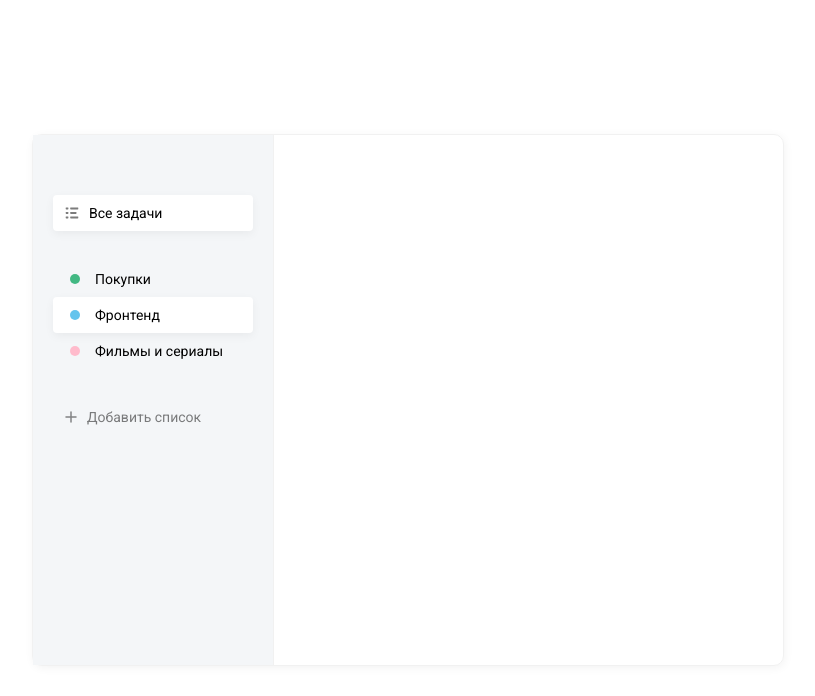
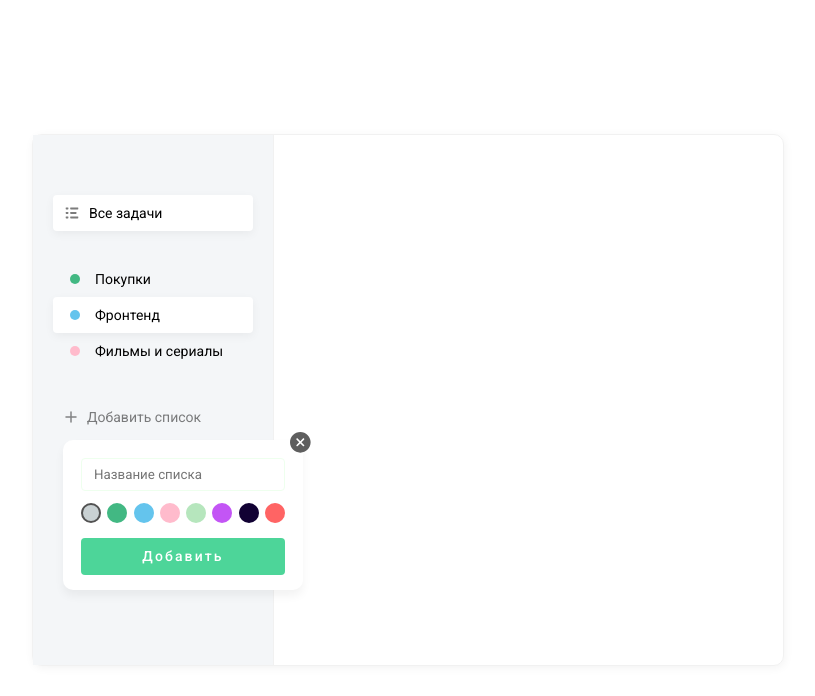
Before and after one commit to eastcriminal/reactjstodolist, a React (Create React App) app: page / in a window 1280 px wide. Both pictures are taken after a click on the item "Добавить список". Shown: the top 696 px of the page, without its empty margins (232-1047 px from the left). Built offline with nearby package versions, Linux system fonts and the light colour scheme.

Commit message:
make button "add list"

```diff
--- a/src/App.js
+++ b/src/App.js
@@ -1,5 +1,8 @@
 import React from 'react';
 import List from './components/List'
+import AddListButton from "./components/AddList";
+
+import DB from './assets/db.json';
 
 function App() {
   return (
@@ -27,7 +30,7 @@
                               0.743212 2.40001 1.24001 2.40001H2.86001C3.35681 2.40001 3.40001 1.99771 3.40001
                               1.50001C3.40001 1.00231 3.35681 0.600006 2.86001 0.600006Z" fill="#7C7C7C"
                         />
-                  </svg>,
+                      </svg>,
                   name: 'Все задачи',
                   active: true
                 }
@@ -36,33 +39,22 @@
           <List
               items={[
                 {
-                  color : 'green',
+                  color: 'green',
                   name: 'Покупки'
                 },
                 {
-                  color : 'blue',
+                  color: 'blue',
                   name: 'Фронтенд',
                   active: true
                 },
                 {
-                  color : 'pink',
+                  color: 'pink',
                   name: 'Фильмы и сериалы'
                 }
               ]}
-              isRemovable = {true}
+              isRemovable
           />
-          <List
-            items = {[
-              {
-                className: "list__add-button",
-                icon: <svg width="12" height="12" viewBox="0 0 12 12" fill="none" xmlns="http://www.w3.org/2000/svg">
-                  <path d="M6 1V11" stroke="#111" strokeWidth="1.5" strokeLinecap="round" strokeLinejoin="round"/>
-                  <path d="M1 6H11" stroke="#111" strokeWidth="1.5" strokeLinecap="round" strokeLinejoin="round"/>
-                </svg>,
-                name: 'Добавить список'
-              }
-            ]}
-          />
+          <AddListButton colors={DB.colors}/>
           <div className="todo__tasks">
 
           </div>
--- /dev/null
+++ b/src/assets/db.json
@@ -0,0 +1,173 @@
+{
+  "lists": [
+    {
+      "id": 1,
+      "name": "Продажи",
+      "colorId": 5
+    },
+    {
+      "id": 2,
+      "name": "Фронтенд",
+      "colorId": 4
+    },
+    {
+      "id": 3,
+      "name": "Фильмы и сериалы",
+      "colorId": 3
+    },
+    {
+      "id": 4,
+      "name": "Книги",
+      "colorId": 2
+    },
+    {
+      "id": 5,
+      "name": "Личное",
+      "colorId": 1
+    },
+    {
+      "name": "Спорт",
+      "colorId": 3,
+      "id": 6
+    },
+    {
+      "name": "Курс по ReactJS ToDo",
+      "colorId": 7,
+      "id": 7
+    }
+  ],
+  "tasks": [
+    {
+      "id": 1,
+      "listId": 2,
+      "text": "Изучить JavaScript",
+      "completed": true
+    },
+    {
+      "id": 2,
+      "listId": 2,
+      "text": "Изучить паттерны проектирования",
+      "completed": false
+    },
+    {
+      "id": 3,
+      "listId": 2,
+      "text": "ReactJS Hooks (useState, useReducer, useEffect и т.д.)",
+      "completed": true
+    },
+    {
+      "id": 4,
+      "listId": 2,
+      "text": "Redux (redux-observable, redux-saga)",
+      "completed": false
+    },
+    {
+      "listId": 2,
+      "text": "123",
+      "completed": true,
+      "id": 5
+    },
+    {
+      "listId": 1,
+      "text": "test",
+      "completed": false,
+      "id": 6
+    },
+    {
+      "listId": 1,
+      "text": "qweqwe",
+      "completed": false,
+      "id": 7
+    },
+    {
+      "listId": 1,
+      "text": "qweqwe",
+      "completed": true,
+      "id": 8
+    },
+    {
+      "listId": 1,
+      "text": "123",
+      "completed": false,
+      "id": 9
+    },
+    {
+      "listId": 4,
+      "text": "Купить 1984!",
+      "completed": true,
+      "id": 10
+    },
+    {
+      "listId": 2,
+      "text": "222",
+      "completed": true,
+      "id": 12
+    },
+    {
+      "listId": 7,
+      "text": "Сделали сайдбар",
+      "completed": true,
+      "id": 15
+    },
+    {
+      "listId": 7,
+      "text": "Сделали список задач",
+      "completed": true,
+      "id": 16
+    },
+    {
+      "listId": 7,
+      "text": "Сделали удаление и редактирование задач и списков",
+      "completed": true,
+      "id": 17
+    },
+    {
+      "listId": 8,
+      "text": "tttt",
+      "completed": false,
+      "id": 18
+    }
+  ],
+  "colors": [
+    {
+      "id": 1,
+      "hex": "#C9D1D3",
+      "name": "grey"
+    },
+    {
+      "id": 2,
+      "hex": "#42B883",
+      "name": "green"
+    },
+    {
+      "id": 3,
+      "hex": "#64C4ED",
+      "name": "blue"
+    },
+    {
+      "id": 4,
+      "hex": "#FFBBCC",
+      "name": "pink"
+    },
+    {
+      "id": 5,
+      "hex": "#B6E6BD",
+      "name": "lime"
+    },
+    {
+      "id": 6,
+      "hex": "#C355F5",
+      "name": "purple"
+    },
+    {
+      "id": 7,
+      "hex": "#110133",
+      "name": "black"
+    },
+    {
+      "id": 8,
+      "hex": "#FF6464",
+      "name": "red"
+    }
+  ]
+}
--- /dev/null
+++ b/src/components/AddList/AddListButton.scss
@@ -0,0 +1,45 @@
+.add-list {
+
+  &__popup {
+    width: 240px;
+    height: 150px;
+    background-color: #fff;
+    box-shadow: 0px 6px 10px rgba(0, 0, 0, 0.05);
+    border-radius: 10px;
+    padding: 18px;
+    box-sizing: border-box;
+    position: relative;
+    top: -25px;
+    left: 10px;
+
+    .button {
+      width: 100%;
+      margin-top: 15px;
+    }
+
+    &-close-btn {
+      position: absolute;
+      right: -8px;
+      top: -8px;
+      cursor: pointer;
+    }
+
+    &-colors {
+      display: flex;
+      justify-content: space-between;
+      margin-top: 12px;
+
+      .badge {
+        position: static;
+        width: 16px;
+        height: 16px;
+        cursor: pointer;
+        border: 2px solid transparent;
+
+        &.active {
+          border: 2px solid #525252;
+        }
+      }
+    }
+  }
+}
--- /dev/null
+++ b/src/components/AddList/index.jsx
@@ -0,0 +1,49 @@
+import React, {useState} from 'react';
+import List from "../List";
+import Badge from "../Badge"
+
+import closeSvg from '../../assets/img/close.svg'
+
+import './AddListButton.scss';
+
+const AddListButton = ({colors}) => {
+  const [visiblePopup, setVisiblePopup] =  useState(false);
+  const [selectedColor, selectColor] =  useState(colors[0].id);
+
+  console.log(selectedColor);
+
+  return (
+      <div className="add-list">
+        <List
+            onClick={() => setVisiblePopup(!visiblePopup)}
+            items={[
+              {
+                className: "list__add-button",
+                icon: <svg width="12" height="12" viewBox="0 0 12 12" fill="none" xmlns="http://www.w3.org/2000/svg">
+                  <path d="M6 1V11" stroke="#111" strokeWidth="1.5" strokeLinecap="round" strokeLinejoin="round"/>
+                  <path d="M1 6H11" stroke="#111" strokeWidth="1.5" strokeLinecap="round" strokeLinejoin="round"/>
+                </svg>,
+                name: 'Добавить список'
+              }
+            ]}
+        />
+        {visiblePopup && <div className="add-list__popup">
+          <img onClick={() => setVisiblePopup(false)} className="add-list__popup-close-btn" src={closeSvg} alt="Close button" />
+          <input className="field" type="text" placeholder="Название списка"/>
+          <div className="add-list__popup-colors">
+            {colors.map(color => (
+                <Badge
+                    onClick={() => selectColor(color.id)}
+                    key={color.id}
+                    color={color.name}
+                    className={selectedColor === color.id && 'active'}
+                />
+              ))}
+            </div>
+          <button className="button">Добавить</button>
+        </div>}
+      </div>
+  );
+};
+
+export default AddListButton;
--- /dev/null
+++ b/src/components/Badge/Badge.scss
@@ -0,0 +1,40 @@
+.badge {
+  display: inline-block;
+  width: 10px;
+  height: 10px;
+  border-radius: 30px;
+  position: relative;
+  left: 5px;
+
+  &--grey {
+    background-color: #C9D1D3;
+  }
+
+  &--pink {
+    background-color: #FFBBCC;
+  }
+
+  &--lime {
+    background-color: #B6E6BD;
+  }
+
+  &--purple {
+    background-color: #C355F5;
+  }
+
+  &--black {
+    background-color: #110133;
+  }
+
+  &--green {
+    background-color: #42B883;
+  }
+
+  &--blue {
+    background-color: #64C4ED;
+  }
+
+  &--red {
+    background-color: #FF6464;
+  }
+}
--- /dev/null
+++ b/src/components/Badge/index.jsx
@@ -0,0 +1,8 @@
+import React from 'react';
+import classNames from 'classnames';
+
+import './Badge.scss'
+
+const Badge = ({color, onClick, className}) => <i onClick={onClick} className={classNames('badge', {[`badge--${color}`]: color}, className)}></i>;
+
+export default Badge;
--- a/src/components/List/List.scss
+++ b/src/components/List/List.scss
@@ -28,26 +28,6 @@
       img {
         opacity: 0.6;
       }
-
-      .badge {
-        width: 10px;
-        height: 10px;
-        border-radius: 30px;
-        position: relative;
-        left: 5px;
-
-        &--green {
-          background-color: #42B883;
-        }
-
-        &--blue {
-          background-color: #64C4ED;
-        }
-
-        &--pink {
-          background-color: #FFBBCC;
-        }
-      }
     }
   }
 }
--- a/src/components/List/index.jsx
+++ b/src/components/List/index.jsx
@@ -1,17 +1,19 @@
 import React from 'react';
 import classNames from 'classnames';
 
+import Badge from '../Badge'
+
 import './List.scss';
 
-const List = ({items, isRemovable}) => {
+const List = ({items, isRemovable, onClick}) => {
   return (
-      <ul className="list">
+      <ul className="list" onClick={onClick}>
         {items.map((item, index)=> (
             <li key={index} className={classNames(item.className, {active: item.active})}>
               <i>
                 {item.icon ? (
                     item.icon ): (
-                        <i className={`badge badge--${item.color}`}></i>
+                        <Badge color={item.color}/>
                 )}
               </i>
               <span>{item.name}</span>
--- a/src/index.scss
+++ b/src/index.scss
@@ -31,3 +31,39 @@
     font-size: 14px;
   }
 }
+
+.button {
+  background: #4DD599;
+  border-radius: 4px;
+  border: none;
+  font-weight: 500;
+  line-height: 17px;
+  font-size: 14px;
+  text-align: center;
+  letter-spacing: 0.15em;
+  color: #FFF;
+  padding: 10px 0 10px;
+  cursor: pointer;
+
+  &:hover {
+    background: darken(#4DD599, 6%);
+  }
+
+  &:active {
+    background: darken(#4DD599, 10%);
+  }
+
+}
+
+.field {
+  background: #FFF;
+  border: 1px solid #EFE;
+  box-sizing: border-box;
+  border-radius: 4px;
+  padding: 8px 12px;
+  width: 100%;
+
+  &:focus {
+    border-color: #dbdbdb;
+  }
+}
```
Also changed, not shown: src/assets/img/close.svg (added).
